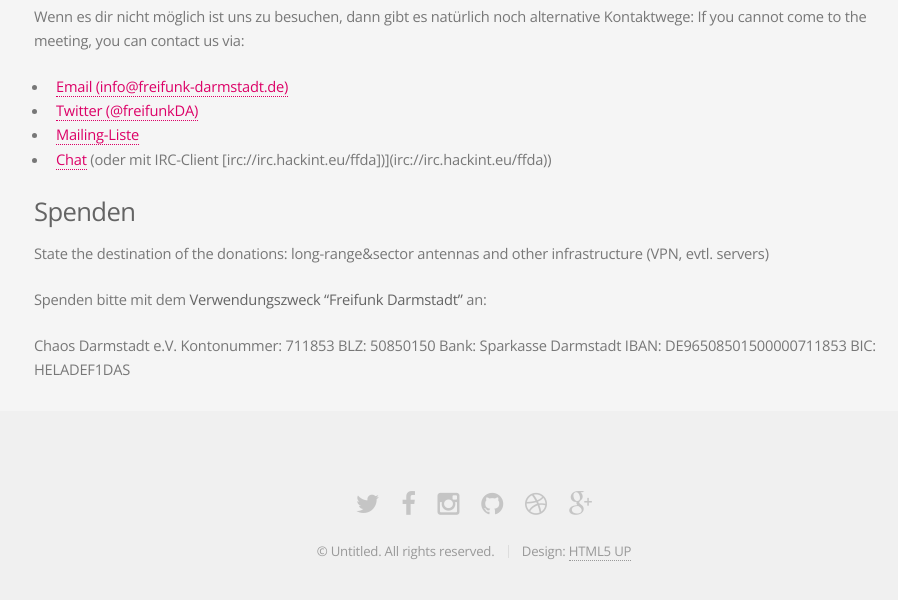
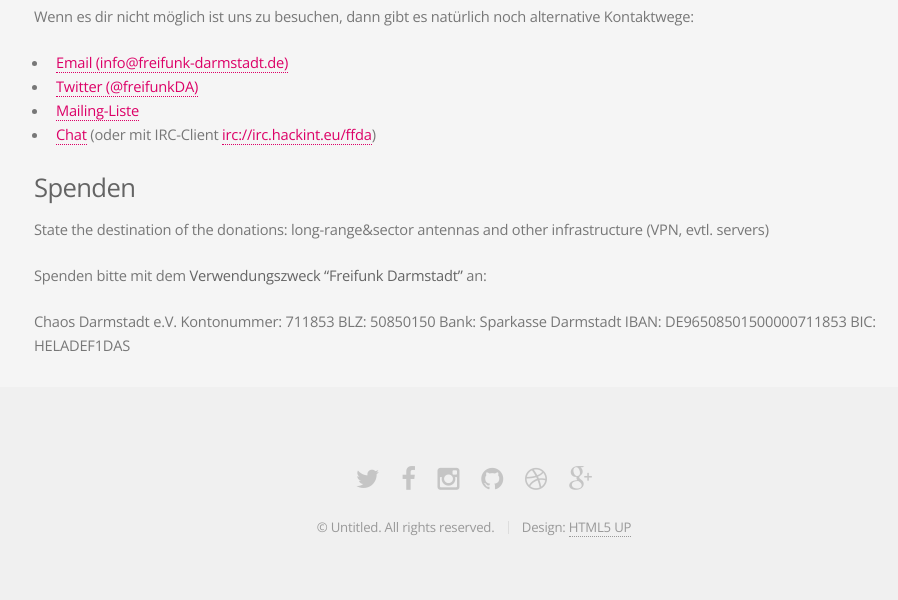
Before and after one commit to mdrenger/darmstadt.freifunk.net, a Jekyll site: the page built from pages/kontakt.md, in a window 1280 px wide and 900 px high, scrolled down 529 px, cut to the strip 254-854 px from the top of the window. Shown: the whole strip, without its empty margins (166-1064 px from the left). Built offline with Jekyll 4.4.1, drawn with Linux system fonts in a browser that asks for light colours.

Commit message:
kontakt: fix last commit

```diff
--- a/pages/kontakt.md
+++ b/pages/kontakt.md
@@ -18,12 +18,11 @@ Wir treffen uns jede Woche, immer abwechselnd Montag und Mittwoch ab 19:00 Uhr,
 ### Kontaktdaten
 
 Wenn es dir nicht möglich ist uns zu besuchen, dann gibt es natürlich noch alternative Kontaktwege:
-If you cannot come to the meeting, you can contact us via:
 
 * [Email (info@freifunk-darmstadt.de)](mailto:info@freifunk-darmstadt.de)
 * [Twitter (@freifunkDA)](http://www.twitter.com/freifunkDA)
 * [Mailing-Liste](http://lists.freifunk.net/mailman/listinfo/darmstadt-freifunk.net)
-* [Chat](https://chat.darmstadt.freifunk.net) (oder mit IRC-Client [irc://irc.hackint.eu/ffda])](irc://irc.hackint.eu/ffda))
+* [Chat](https://chat.darmstadt.freifunk.net) (oder mit IRC-Client [irc://irc.hackint.eu/ffda](irc://irc.hackint.eu/ffda))
 
 ### Spenden
 
```
